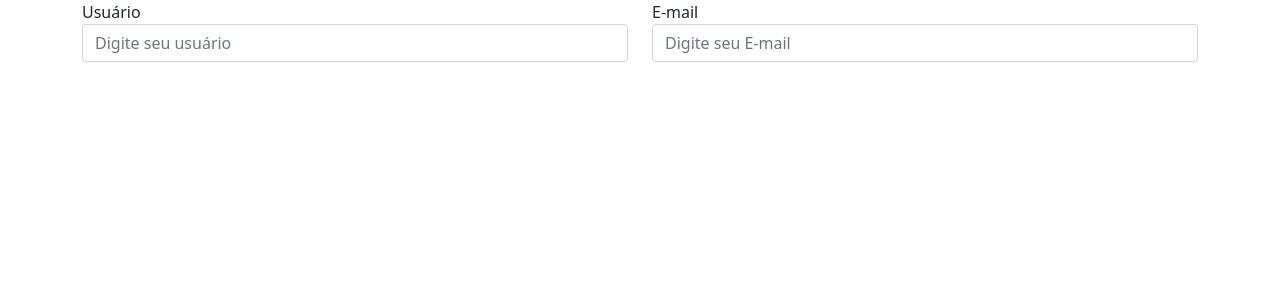
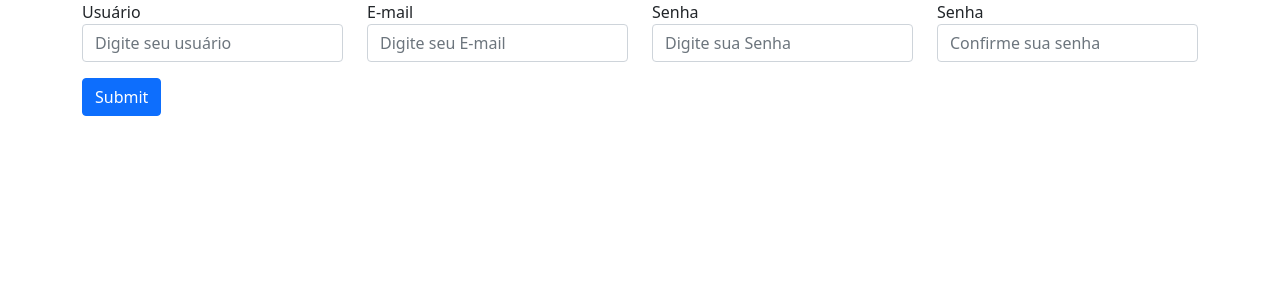
Before and after one commit to JVzin22/Rede-social, a Django app: page /auth/cadastro_usuario/ in a window 1280 px wide. Shown: the top 300 px of the page. Run offline with Django 5.2, Linux system fonts and the light colour scheme.

Commit message:
Inicio da criacao da tela de cadastro de usuário

```diff
--- a/usuarios/templates/cadastro_usuario.html
+++ b/usuarios/templates/cadastro_usuario.html
@@ -3,18 +3,29 @@
 {% block content %}
 <body>
     <div class="container">
-        <form action="POST">
-            <div class="row">
-                <div class="col-md-6">
+        <form action="{% url 'cadastro_usuario' %}" method="POST">
+            {% csrf_token %}
+            <div class="row mb-3">
+                <div class="col-md-3">
                     <label for="id_usuario">Usuário</label>
-                    <input id="id_usuario" class="form-control" type="text" placeholder="Digite seu usuário" required>
+                    <input id="id_usuario" name="usuario" class="form-control" type="text" placeholder="Digite seu usuário" required>
                 </div>
 
-                <div class="col-md-6">
+                <div class="col-md-3">
                     <label for="id_email">E-mail</label>
-                    <input id="id_email" class="form-control" type="text" placeholder="Digite seu E-mail" required>
+                    <input id="id_email" name="email" class="form-control" type="text" placeholder="Digite seu E-mail" required>
+                </div>
+
+                <div class="col-md-3">
+                    <label for="id_password">Senha</label>
+                    <input id="id_password" name="password" class="form-control" type="password" placeholder="Digite sua Senha" required>
+                </div>
+                <div class="col-md-3">
+                    <label for="id_passoword_confirm">Senha</label>
+                    <input id="id_passoword_confirm" name="password_confirm" class="form-control" type="password" placeholder="Confirme sua senha" required>
                 </div>
             </div>
+            <input class="btn btn-primary" type="submit" value="Submit">
         </form>
     </div>
 </body>
--- a/usuarios/views.py
+++ b/usuarios/views.py
@@ -1,8 +1,31 @@
-from django.shortcuts import render
+from django.shortcuts import render, redirect
 from django.http import HttpResponse
+from django.contrib import messages
+from django.contrib.auth.models import User
+from django.contrib.auth.password_validation import validate_password
 
 def cadastro_usuario(request):
-    return render(request, 'cadastro_usuario.html')
+    if request.method == 'POST':
+        username = request.POST.get('usuario')
+        email = request.POST.get('email')
+        password = request.POST.get('password')
+        password_confirm = request.POST.get('password_confirm')
+
+        existe_usuario_nome = User.objects.filter(username=username).exists()
+        existe_usuario_email = User.objects.filter(email=email).exists()
+
+        if password != password_confirm:
+            messages.error(request, "As senhas não coincidem.")
+            return redirect('cadastro_usuario')
+        try:
+            validate_password(password)
+        except Exception as e:
+            for error in e:
+                messages.error(request, error)
+            return redirect('cadastro_usuario')
+
+    else:
+        return render(request, 'cadastro_usuario.html')
 
 def login(request):
     return render(request, 'login.html')
```
Also changed, not shown: db.sqlite3.
